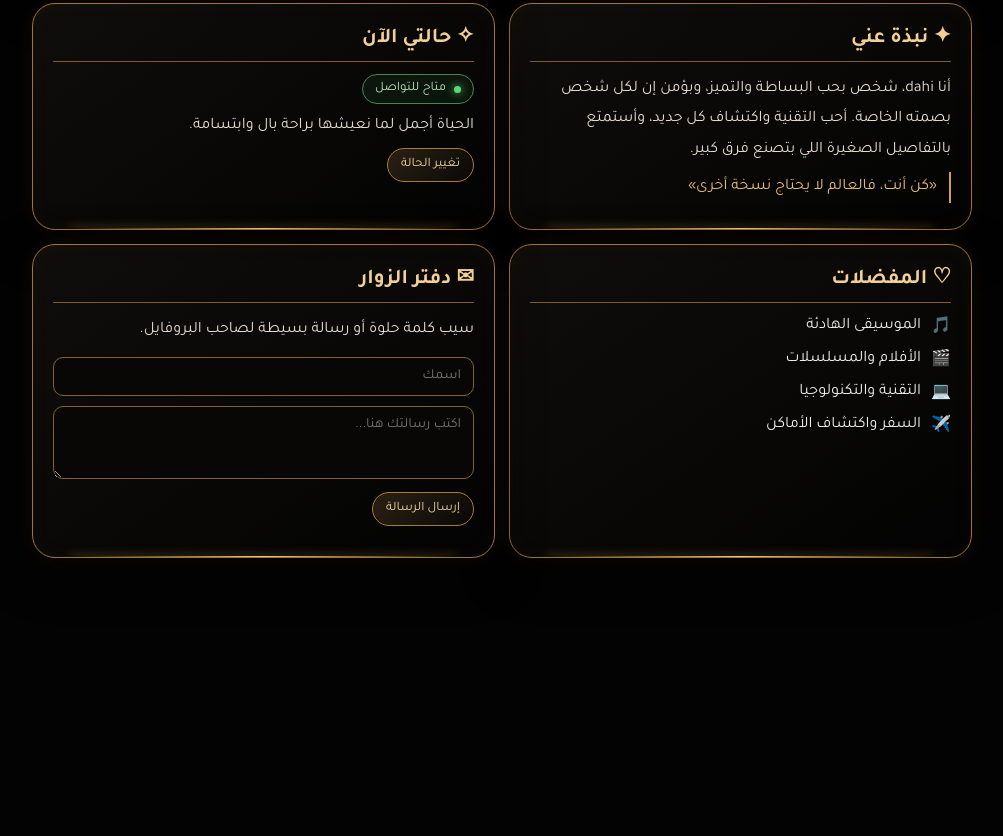
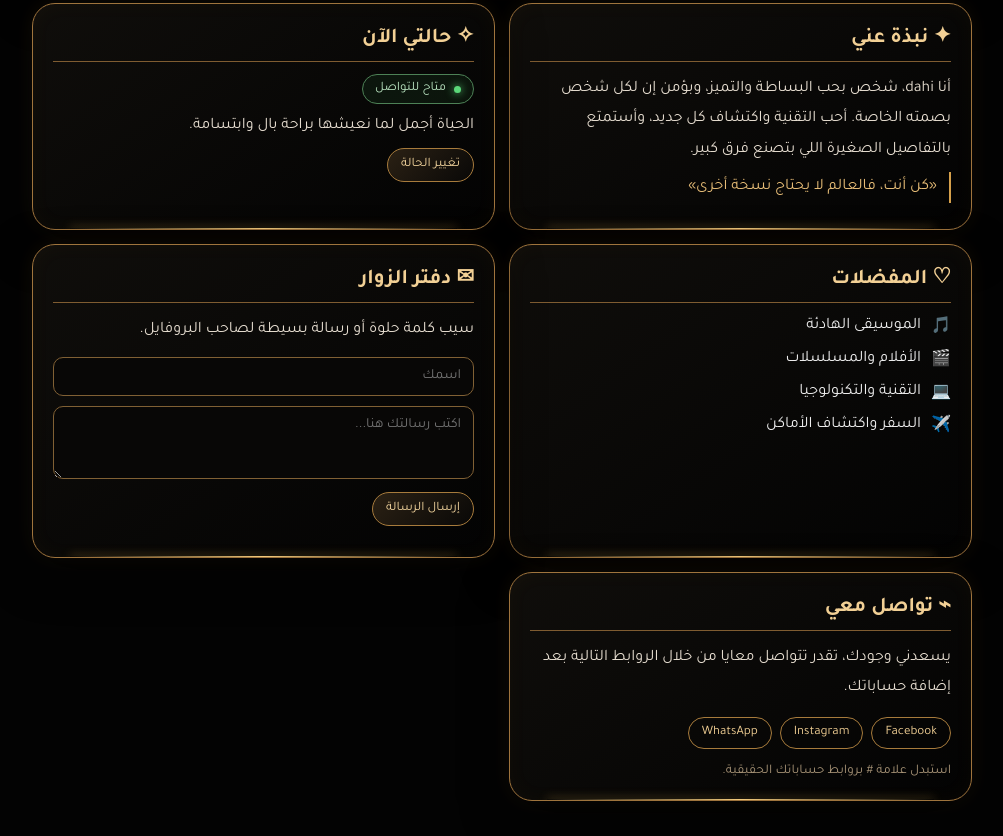
Before and after one commit to Mahosss/test, a plain HTML site: page index.html in a window 1280 px wide. Shown: the part 933-1769 px from the top of the page, without its empty margins (138-1141 px from the left). Before the commit the page ends 1526 px from the top, so only its background shows below. Drawn offline with Linux system fonts and the light colour scheme.

Commit message:
Update index.html

```diff
--- a/index.html
+++ b/index.html
@@ -250,6 +250,7 @@ body.light-mode .extras-wrap .panel{background:linear-gradient(145deg,#fffaf0,#f
   <article class="panel extra-card" id="statusSection"><h2>✧ حالتي الآن</h2><div class="status-pill"><i></i> متاح للتواصل</div><p id="statusText">الحياة أجمل لما نعيشها براحة بال وابتسامة.</p><button class="mini-btn" id="changeStatus">تغيير الحالة</button></article>
   <article class="panel extra-card" id="favoritesSection"><h2>♡ المفضلات</h2><div class="favorite-list"><div>🎵 <span>الموسيقى الهادئة</span></div><div>🎬 <span>الأفلام والمسلسلات</span></div><div>💻 <span>التقنية والتكنولوجيا</span></div><div>✈️ <span>السفر واكتشاف الأماكن</span></div></div></article>
   <article class="panel extra-card" id="guestbookSection"><h2>✉ دفتر الزوار</h2><p>سيب كلمة حلوة أو رسالة بسيطة لصاحب البروفايل.</p><form id="guestForm"><input id="guestName" maxlength="30" placeholder="اسمك" required><textarea id="guestMessage" maxlength="240" rows="3" placeholder="اكتب رسالتك هنا..." required></textarea><button class="mini-btn" type="submit">إرسال الرسالة</button></form><div id="guestMessages" class="guest-messages"></div></article>
+  <article class="panel extra-card" id="contactSection"><h2>⌁ تواصل معي</h2><p>يسعدني وجودك، تقدر تتواصل معايا من خلال الروابط التالية بعد إضافة حساباتك.</p><div class="contact-links"><a href="#" class="contact-link" data-placeholder>Facebook</a><a href="#" class="contact-link" data-placeholder>Instagram</a><a href="#" class="contact-link" data-placeholder>WhatsApp</a></div><small>استبدل علامة # بروابط حساباتك الحقيقية.</small></article>
  </div>
 </section>
 
```
